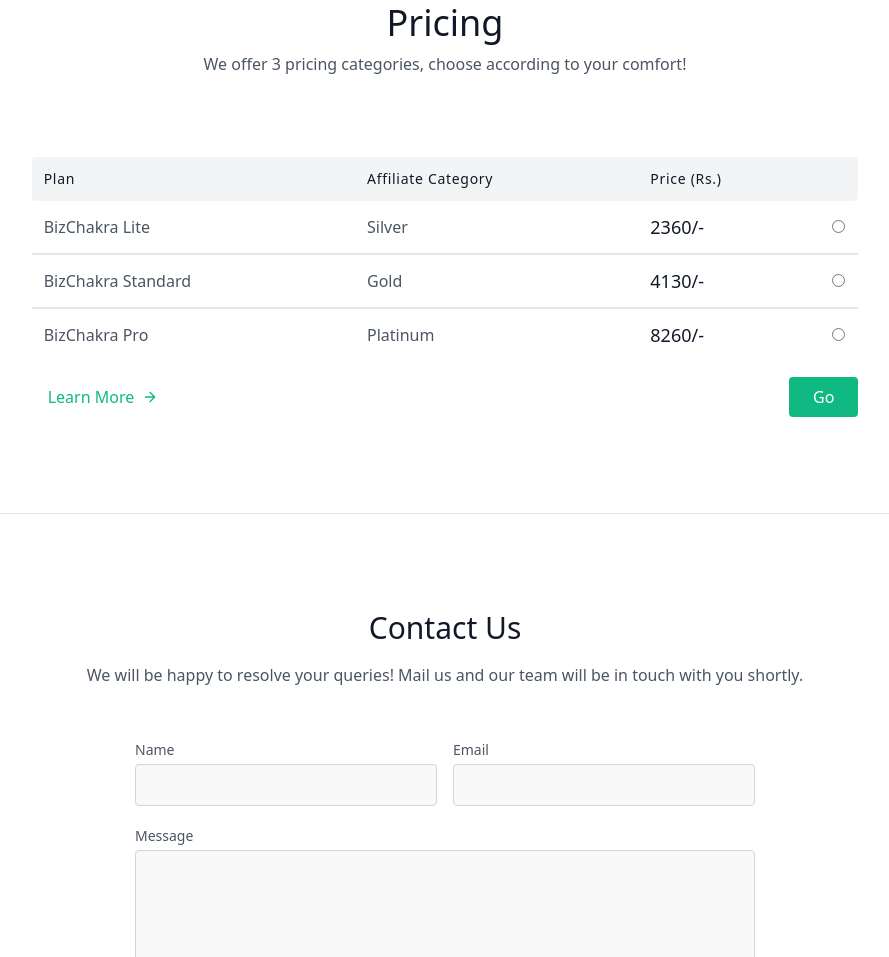
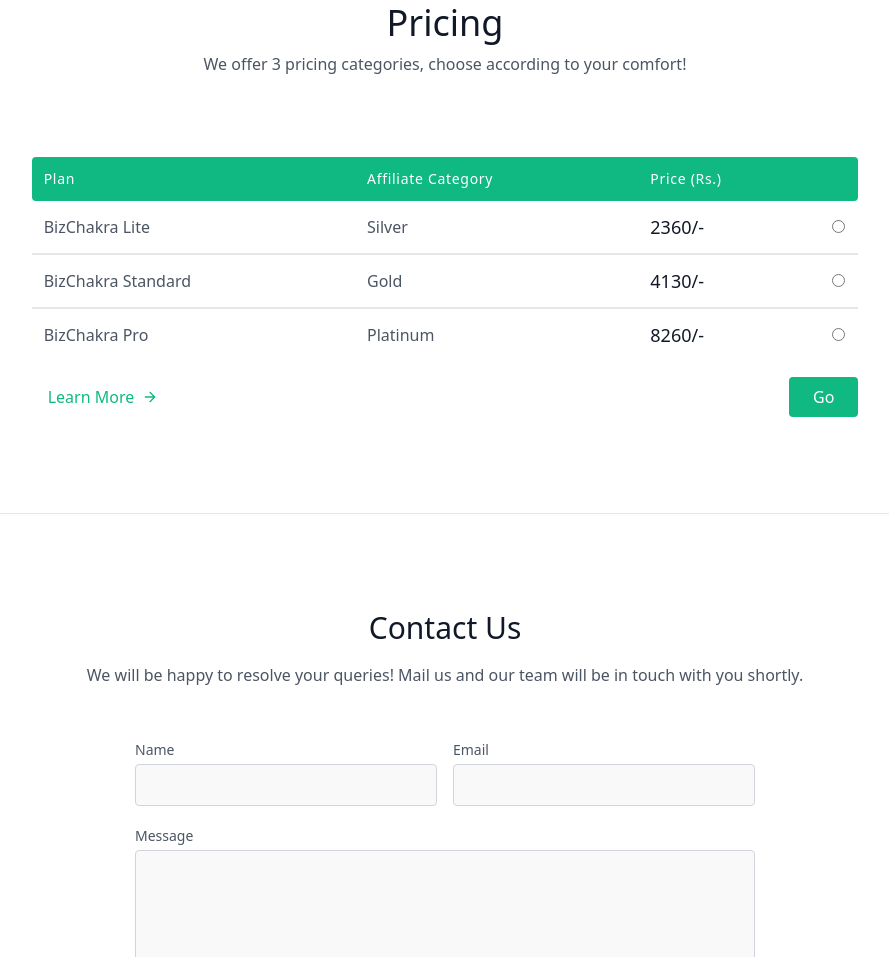
Before and after one commit to noobchirag69/BizChakra-2.0, a plain HTML site: page index.html in a window 1280 px wide. Shown: the part 794-1751 px from the top of the page, without its empty margins (195-1084 px from the left). Drawn offline with nearby package versions, Linux system fonts and the light colour scheme.

Commit message:
Modified..

```diff
--- a/index.html
+++ b/index.html
@@ -62,10 +62,10 @@
                 <table class="table-auto w-full text-left whitespace-no-wrap">
                   <thead>
                     <tr>
-                      <th class="px-3 py-3 title-font tracking-wider font-medium text-gray-900 text-sm bg-gray-100 rounded-tl rounded-bl">Plan</th>
-                      <th class="px-3 py-3 title-font tracking-wider font-medium text-gray-900 text-sm bg-gray-100">Affiliate Category</th>
-                      <th class="px-3 py-3 title-font tracking-wider font-medium text-gray-900 text-sm bg-gray-100">Price (Rs.)</th>
-                      <th class="w-10 title-font tracking-wider font-medium text-gray-900 text-sm bg-gray-100 rounded-tr rounded-br"></th>
+                      <th class="px-3 py-3 title-font tracking-wider font-medium text-white text-sm bg-green-500 rounded-tl rounded-bl">Plan</th>
+                      <th class="px-3 py-3 title-font tracking-wider font-medium text-white text-sm bg-green-500">Affiliate Category</th>
+                      <th class="px-3 py-3 title-font tracking-wider font-medium text-white text-sm bg-green-500">Price (Rs.)</th>
+                      <th class="w-10 title-font tracking-wider font-medium text-gray-900 text-sm bg-green-500 rounded-tr rounded-br"></th>
                     </tr>
                   </thead>
                   <tbody>
```
